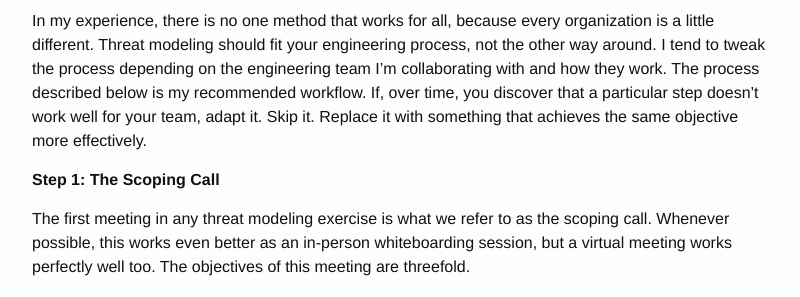
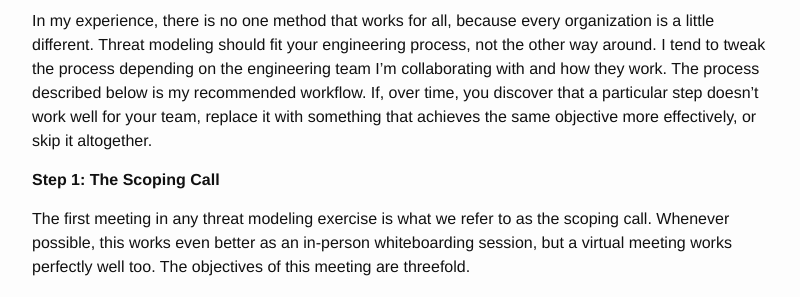
Before and after one commit to thatvirdiguy/thatvirdiguy.github.io, a Jekyll site: the page built from _posts/2026-07-06-threat-modeling-101.md, in a window 1280 px wide and 900 px high, scrolled down 12961 px. Shown: the part 248-545 px from the top of the window, without its empty margins (238-1038 px from the left). Built offline with Jekyll 4.4.1, drawn with Linux system fonts in a browser that asks for light colours; our own code applies the rules of GitHub Pages for plain Markdown files; some of the changed text lies outside the part shown.

Commit message:
Update 2026-07-06-threat-modeling-101.md

```diff
--- a/_posts/2026-07-06-threat-modeling-101.md
+++ b/_posts/2026-07-06-threat-modeling-101.md
@@ -352,7 +352,7 @@ Even if you never formally adopt Mozilla's methodology, there are valuable lesso
 
 We've now covered several threat modeling methodologies and approaches. The obvious question is: How do we actually do threat modeling at our organization?
 
-In my experience, there is no one method that works for all, because every organization is a little different. Threat modeling should fit your engineering process, not the other way around. I tend to tweak the process depending on the engineering team I'm collaborating with and how they work. The process described below is my recommended workflow. If, over time, you discover that a particular step doesn't work well for your team, adapt it. Skip it. Replace it with something that achieves the same objective more effectively.
+In my experience, there is no one method that works for all, because every organization is a little different. Threat modeling should fit your engineering process, not the other way around. I tend to tweak the process depending on the engineering team I'm collaborating with and how they work. The process described below is my recommended workflow. If, over time, you discover that a particular step doesn't work well for your team, replace it with something that achieves the same objective more effectively, or skip it altogether.
 
 **Step 1: The Scoping Call**
 
@@ -391,7 +391,6 @@ Earlier, we introduced the four fundamental questions of threat modeling. By now
 | What are we going to do about it? | Define the security controls and countermeasures required to mitigate those threats.                                                                                               |
 | Did we do an acceptable job?      | Verify that the agreed mitigations have been implemented and are effective. This validation may involve design reviews, testing, or independent verification by the security team. |
 
-
 Everything we've discussed throughout this guide ultimately comes back to these four questions. Whether you use STRIDE, PASTA, Story-Driven Threat Modeling, Mozilla's Rapid Risk Assessment, or a process of your own, every successful threat model seeks to answer them thoroughly and honestly.
 
 ### Putting It into Practice: A Simple Threat Modeling Exercise
```
Also changed, not shown: other parts of _posts/2026-07-06-threat-modeling-101.md (+6 -6 lines).
